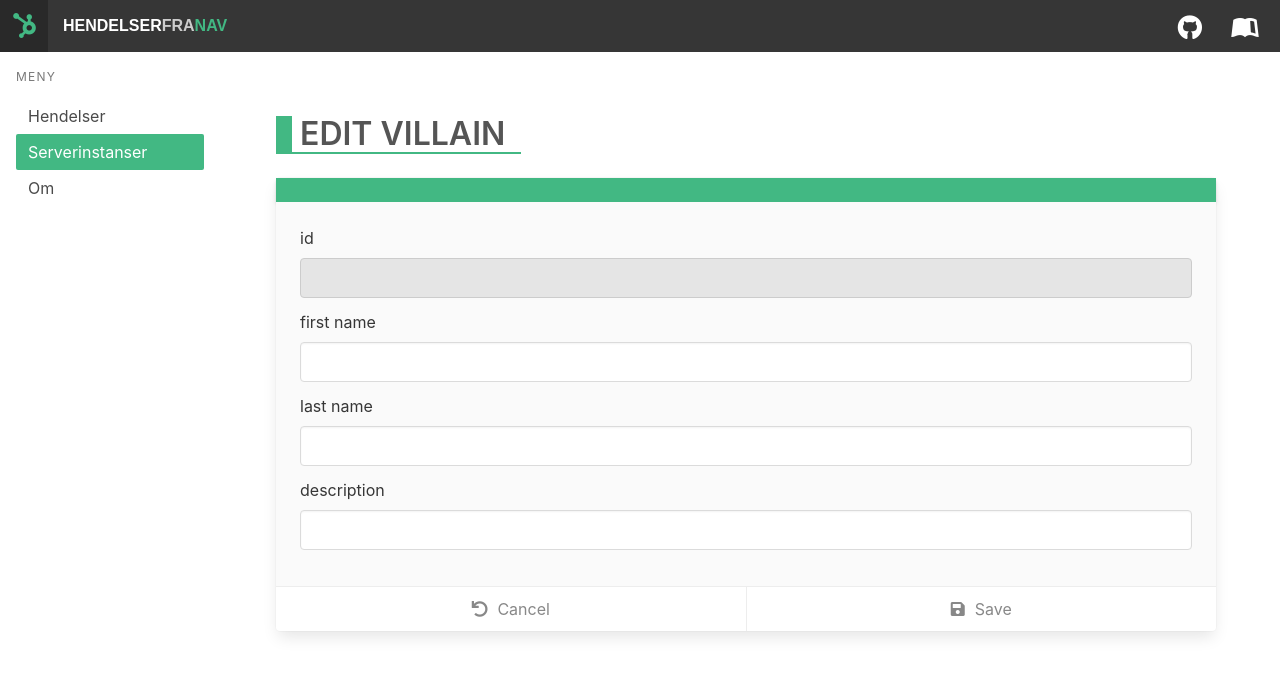
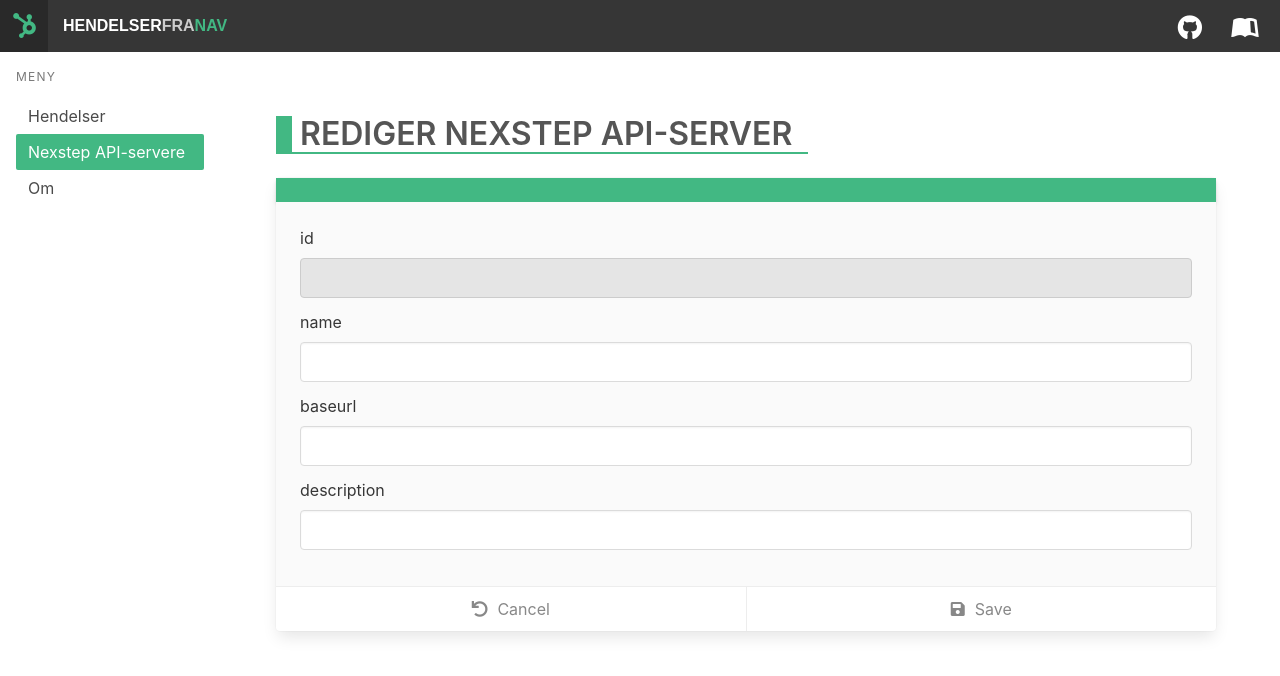
Before and after one commit to arienger/eventlogviewer, a Vue app: page /villains/1 in a window 1280 px wide. Shown: the top 676 px of the page. Built offline with nearby package versions, Linux system fonts and the light colour scheme.

Commit message:
refactoring

```diff
--- a/db.json
+++ b/db.json
@@ -2,8 +2,8 @@
   "eventloggings": [
     {
       "id": 10,
-      "server": "10.0.0.0",
-      "serverinstance": "Mestergruppen",
+      "nexstepApiServerId": 110,
+      "nexstepApiServerName": "XL-Nett",
       "severity": "ERROR",
       "timestamp": "20191224141000",
       "source": "aaa.OnRun",
@@ -12,8 +12,8 @@
     },
     {
       "id": 20,
-      "server": "20.0.0.0",
-      "serverinstance": "Stangeskovene",
+      "nexstepApiServerId": 110,
+      "nexstepApiServerName": "XL-Nett",
       "severity": "ERROR",
       "timestamp": "20191224142000",
       "source": "bbb.OnRun",
@@ -22,8 +22,8 @@
     },
     {
       "id": 30,
-      "server": "30.0.0.0",
-      "serverinstance": "XL-Bygg",
+      "nexstepApiServerId": 120,
+      "nexstepApiServerName": "Mestergruppen",
       "severity": "ERROR",
       "timestamp": "20191224143000",
       "source": "ccc.OnRun",
@@ -32,8 +32,8 @@
     },
     {
       "id": 40,
-      "server": "40.0.0.0",
-      "serverinstance": "XL-Nett",
+      "nexstepApiServerId": 140,
+      "nexstepApiServerName": "Stangeskovene",
       "severity": "ERROR",
       "timestamp": "20191224144000",
       "source": "ddd.OnRun",
@@ -43,34 +43,30 @@
   ],
   "villains": [
     {
-      "id": 40,
-      "firstName": "Zoë",
-      "lastName": "Washburne",
-      "description": "First rule of battle, little one ... don't ever let them know where you are."
+      "id": 110,
+      "baseurl": "http://xlnett:80",
+      "name": "XL-Nett",
+      "description": "Nexstep-API server for XL-Nett-selskaper xxxx",
+      "originDate": "Invalid Date",
+      "fullName": "undefined undefined"
     },
     {
-      "id": 50,
-      "firstName": "Inara",
-      "lastName": "Serra",
-      "description": "It wasn't entirely a disaster"
+      "id": 120,
+      "baseurl": "http://mestergruppen:80",
+      "name": "Mestergruppen",
+      "description": "Nexstep-API server for Mestergruppen-selskaper"
     },
     {
-      "id": 60,
-      "firstName": "Simon",
-      "lastName": "Tam",
-      "description": "This must be what going mad feels like."
+      "id": 130,
+      "baseurl": "http://xlbygg:80",
+      "name": "XL-Bygg",
+      "description": "Nexstep-API server for XL-Bygg-selskaper"
     },
     {
-      "id": 70,
-      "firstName": "Shepherd",
-      "lastName": "Book",
-      "description": "Oh, I got heathens aplenty right here."
-    },
-    {
-      "id": 80,
-      "firstName": "River",
-      "lastName": "Tam",
-      "description": "Call me if anyone interesting shows up"
+      "id": 140,
+      "baseurl": "http://stangeskovene:80",
+      "name": "Stangeskovene",
+      "description": "Nexstep-API server for Stangeskovene-selskaper"
     }
   ]
 }
--- a/src/components/modal.vue
+++ b/src/components/modal.vue
@@ -3,12 +3,12 @@
     <div class="modal-background"></div>
     <div class="modal-card">
       <header class="modal-card-head">
-        <p class="modal-card-title">Confirm</p>
+        <p class="modal-card-title">Bekreft</p>
       </header>
       <section class="modal-card-body">{{ message }}</section>
       <footer class="modal-card-foot">
-        <button class="button modal-no" @click="onNo">No</button>
-        <button class="button is-primary modal-yes" @click="onYes">Yes</button>
+        <button class="button modal-no" @click="onNo">Nei</button>
+        <button class="button is-primary modal-yes" @click="onYes">Ja</button>
       </footer>
     </div>
   </div>
--- a/src/components/nav-bar.vue
+++ b/src/components/nav-bar.vue
@@ -3,7 +3,7 @@
     <p class="menu-label">Meny</p>
     <ul class="menu-list">
       <router-link to="/eventloggings">Hendelser</router-link>
-      <router-link to="/villains">Serverinstanser</router-link>
+      <router-link to="/villains">Nexstep API-servere</router-link>
       <router-link to="/about">Om</router-link>
     </ul>
   </nav>
--- a/src/views/villain-detail.vue
+++ b/src/views/villain-detail.vue
@@ -4,7 +4,7 @@
       <h2 class="title">{{ title }}</h2>
       <div class="card">
         <header class="card-header">
-          <p class="card-header-title">{{ villain.fullName }}</p>
+          <p class="card-header-title">{{ villain.name }}</p>
         </header>
         <div class="card-content">
           <div class="content">
@@ -13,16 +13,12 @@
               <label class="input" name="id" readonly>{{ villain.id }}</label>
             </div>
             <div class="field">
-              <label class="label" for="firstName">first name</label>
-              <input
-                class="input"
-                name="firstName"
-                v-model="villain.firstName"
-              />
+              <label class="label" for="name">name</label>
+              <input class="input" name="name" v-model="villain.name" />
             </div>
             <div class="field">
-              <label class="label" for="lastName">last name</label>
-              <input class="input" name="lastName" v-model="villain.lastName" />
+              <label class="label" for="baseurl">baseurl</label>
+              <input class="input" name="baseurl" v-model="villain.baseurl" />
             </div>
             <div class="field">
               <label class="label" for="description">description</label>
@@ -73,8 +69,8 @@ export default {
     if (this.isAddMode) {
       this.villain = {
         id: undefined,
-        firstName: '',
-        lastName: '',
+        baseurl: '',
+        name: '',
         description: '',
       };
     } else {
@@ -89,7 +85,7 @@ export default {
       return !this.id;
     },
     title() {
-      return `${this.isAddMode ? 'Add' : 'Edit'} Villain`;
+      return `${this.isAddMode ? 'Legg til' : 'Rediger'} Nexstep API-server`;
     },
   },
   methods: {
--- a/src/views/villains.vue
+++ b/src/views/villains.vue
@@ -3,7 +3,7 @@
     <div class="columns">
       <div class="column is-8">
         <div class="section content-title-group">
-          <h2 class="title">Serverinstanser</h2>
+          <h2 class="title">Nexstep API-servere</h2>
           <button class="button refresh-button" @click="loadVillains()">
             <i class="fas fa-sync"></i>
           </button>
@@ -17,8 +17,8 @@
           <table class="table">
             <thead>
               <tr>
-                <th>Servernavn</th>
-                <th>Basis URL</th>
+                <th>NexstepAPI server Id</th>
+                <th>NexstepAPI navn</th>
                 <th>Detaljer</th>
                 <th>Slett</th>
               </tr>
@@ -26,7 +26,7 @@
             <tbody>
               <tr v-for="villain in villains" :key="villain.id">
                 <td>{{ villain.id }}</td>
-                <td>{{ villain.firstName }} {{ villain.lastName }}</td>
+                <td>{{ villain.name }}</td>
                 <td>
                   <router-link
                     tag="button"
@@ -41,7 +41,7 @@
                 </td>
                 <td>
                   <button
-                    title="Slett denne serverinstansen"
+                    title="Slett denne referansen til NexstepAPI server?"
                     class="link card-footer-item"
                     @click="askToDelete(villain)"
                   >
@@ -58,6 +58,7 @@
     <Modal
       :message="modalMessage"
       :isOpen="showModal"
+      :title="Bekreft"
       @handleNo="closeModal"
       @handleYes="deleteVillain"
     >
@@ -101,7 +102,7 @@ export default {
       await this.loadVillains();
     },
     async loadVillains() {
-      this.message = 'getting the villains, please be patient';
+      this.message = 'Vent, henter Nexstep-API serverdefinisjoner';
       await this.getVillainsAction();
       this.message = '';
     },
@@ -110,10 +111,10 @@ export default {
     ...mapState(['villains']),
     modalMessage() {
       const name =
-        this.villainToDelete && this.villainToDelete.fullName
-          ? this.villainToDelete.fullName
+        this.villainToDelete && this.villainToDelete.id
+          ? this.villainToDelete.name
           : '';
-      return `Would you like to delete ${name} ?`;
+      return `Vil du slette ${name} ?`;
     },
   },
 };
```
